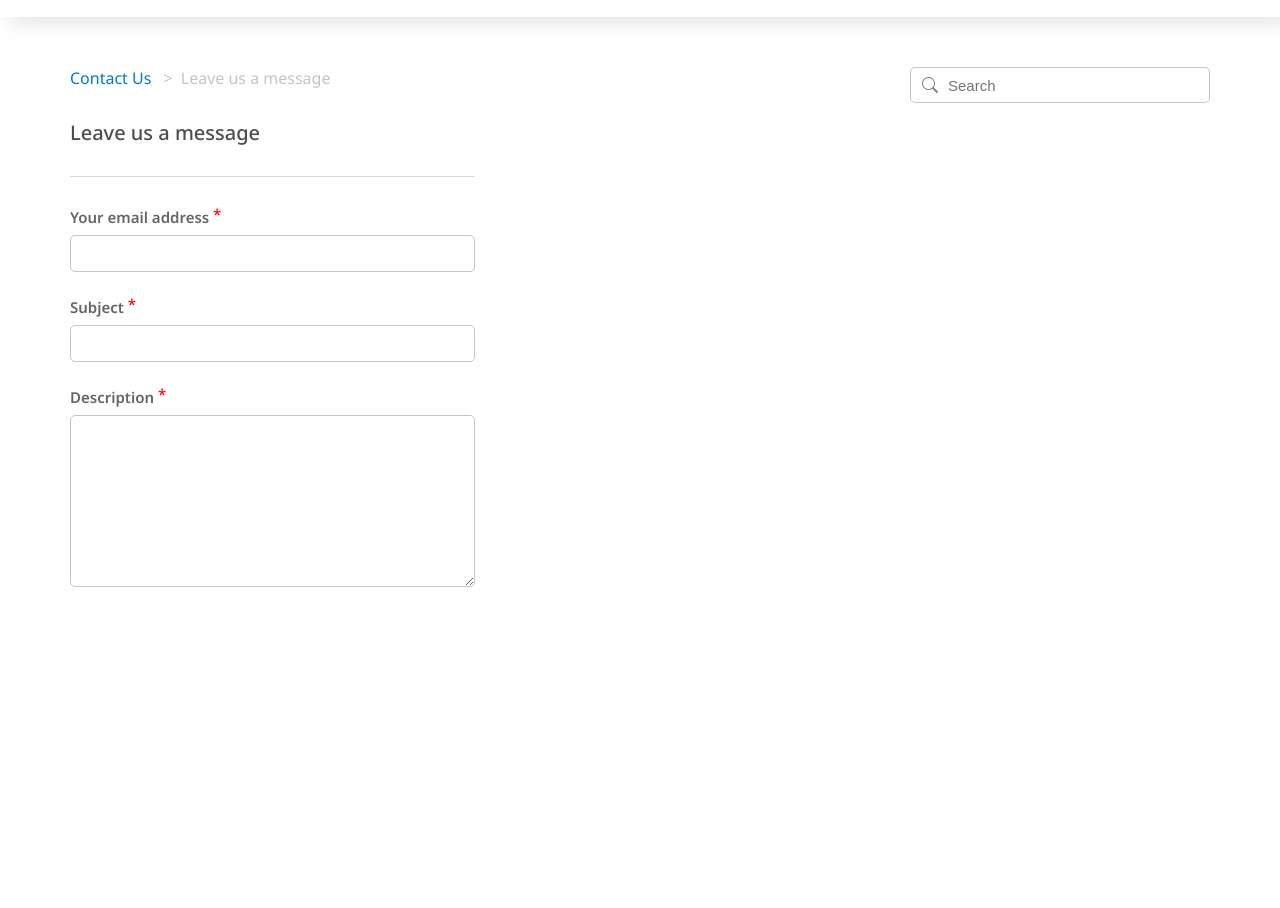
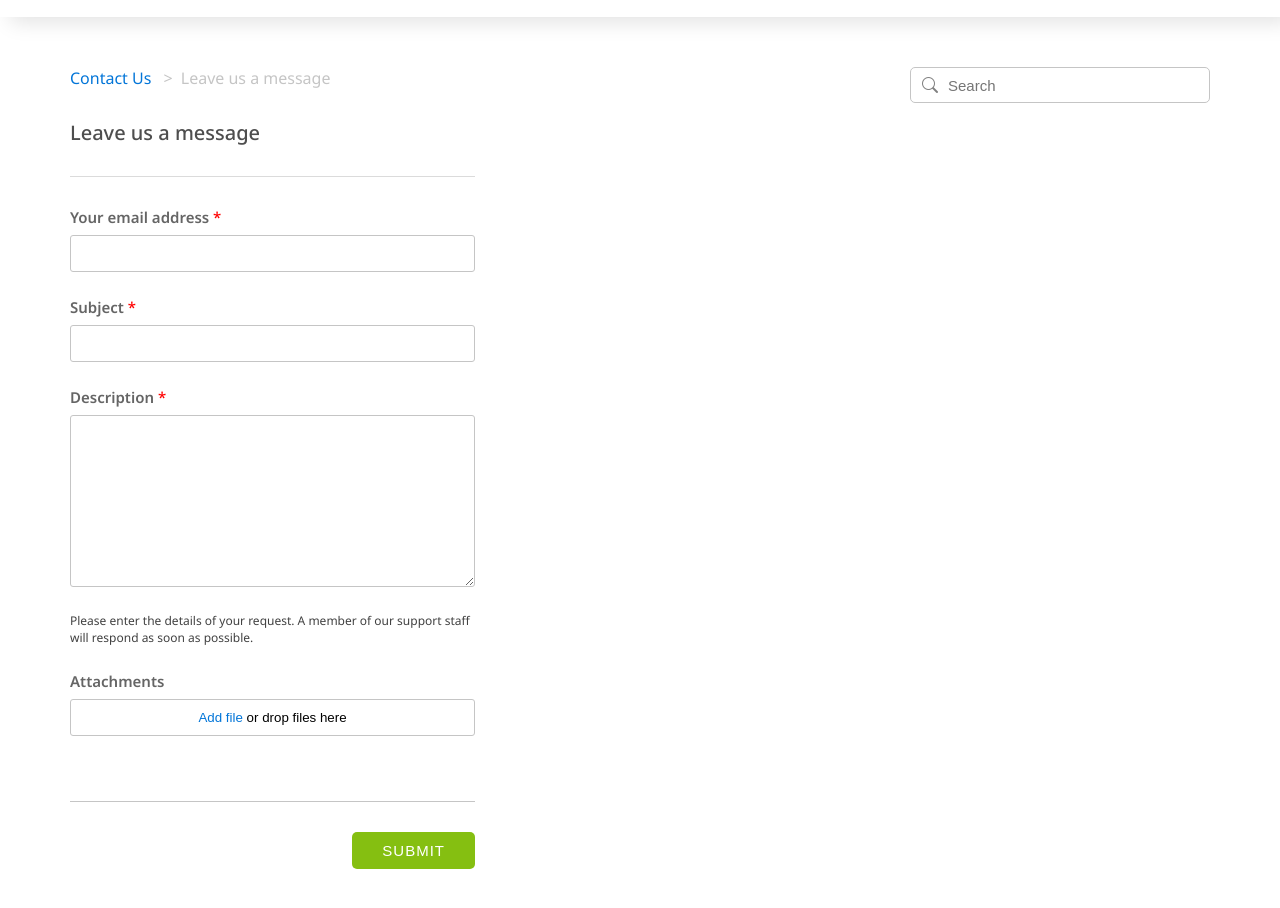
Before and after one commit to droidhazard/Clone-Strikingly-contact-page, a plain HTML site: page index.html in a window 1280 px wide. Shown: the part 112-1020 px from the top of the page. Before the commit the page ends 800 px from the top, so only its background shows below. Drawn offline with nearby package versions, Linux system fonts and the light colour scheme.

Commit message:
modified file

```diff
--- a/index.html
+++ b/index.html
@@ -7,7 +7,8 @@
   <meta name="viewport" content="width=device-width, initial-scale=1.0">
   <title>Submit a request - Strikingly Help Center</title>
   <!-- CSS only -->
-  <link rel="stylesheet" href="https://cdnjs.cloudflare.com/ajax/libs/bootstrap-icons/1.9.1/font/bootstrap-icons.min.css">
+  <link rel="stylesheet"
+    href="https://cdnjs.cloudflare.com/ajax/libs/bootstrap-icons/1.9.1/font/bootstrap-icons.min.css">
   <link rel="stylesheet" href="styles.css">
 </head>
 
@@ -37,7 +38,7 @@
 
   <!-- MAIN BODY -->
 
-    <!-- BREADCRUMB -->
+  <!-- BREADCRUMB -->
   <main>
     <ul class="breadcrumb">
       <li><a class="crumb-link" href="#">Contact Us</a></li>
@@ -59,6 +60,15 @@
       <input type="text" name="" id="">
       <label for="" class="required">Description</label>
       <textarea name="" id="" cols="30" rows="10"></textarea>
+      <p class="note">Please enter the details of your request. A member of our support staff will respond as soon as
+        possible.</p>
+      <label for="">Attachments</label>
+      <button class="input-style" type="button" role="button" style="cursor: pointer;">
+        <p style="color: #0275d8; display:inline;">Add file</p> or drop files here
+      </button>
+      <footer>
+        <input type="submit" value="SUBMIT">
+      </footer>
     </form>
   </main>
 </body>
--- a/styles.css
+++ b/styles.css
@@ -186,7 +186,7 @@ form>label.required::after {
   color: red;
   font-size: 15px;
   font-weight: 500;
-  position: relative;
+  /* position: relative; */
   top: -3px;
 }
 
@@ -199,13 +199,38 @@ form>label {
 
 form>input[type="text"],
 form>input[type="email"],
-form>textarea {
+form>textarea,
+.input-style {
+  background-color: white;
   border: 1px solid #c5c5c5;
-  border-radius: 5px;
+  border-radius: 3px;
   padding: 10px;
   margin-bottom: 25px;
   width: 100%;
 }
+form>p.note {
+  font-size: 12px;
+  color: #414141;
+  margin-bottom: 25px;
+}
+form>footer {
+  border-top: 1px solid #c5c5c5;
+  margin-top: 40px;
+  padding-top: 30px;
+  text-align: right;
+}
+form>footer>input[type="submit"] {
+  background-color: #85bf11;
+  color: white;
+  font-size: 15px;
+  letter-spacing: 1px;
+  border: none;
+  border-radius: 5px;
+  padding: 10px 30px;
+  margin-bottom: 25px;
+  cursor: pointer;
+}
+
 
 
 
```
